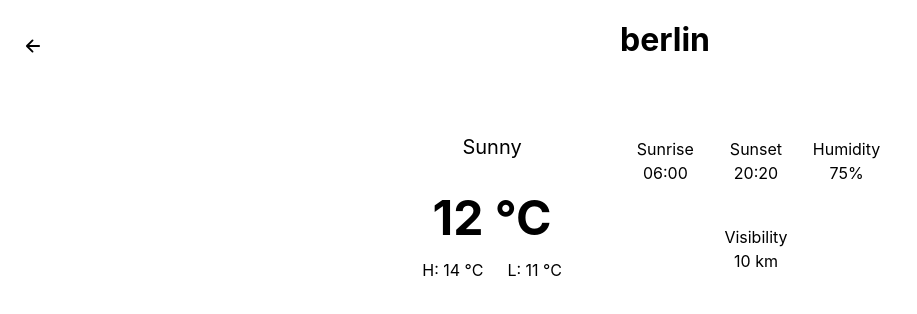
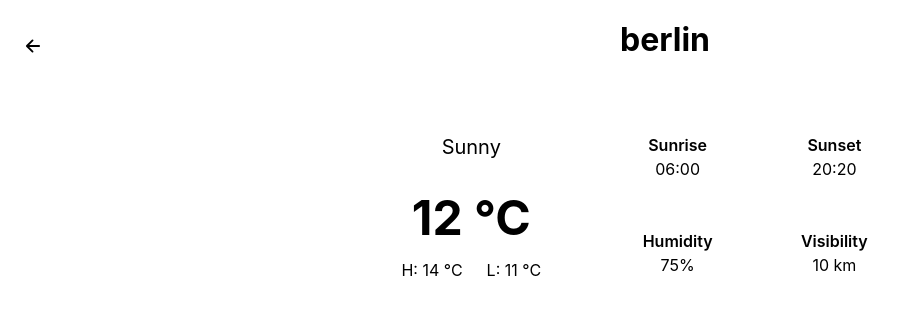
Before and after one commit to hyperst8/handels-weather, a React (Vite) app: page /details/berlin in a window 1280 px wide. Shown: the top 314 px of the page, without its empty margins (0-917 px from the left). Built offline with nearby package versions, Linux system fonts and the light colour scheme.

Commit message:
More style details page

```diff
--- a/src/styles/details.scss
+++ b/src/styles/details.scss
@@ -61,7 +61,12 @@
 				flex-direction: column;
 				align-items: center;
 				margin: 1rem auto;
-				flex: 0 0 5rem;
+				padding: 0.25rem;
+				flex: 0 0 6rem;
+
+				.weather-info-label {
+					font-weight: 600;
+				}
 			}
 		}
 	}
```
